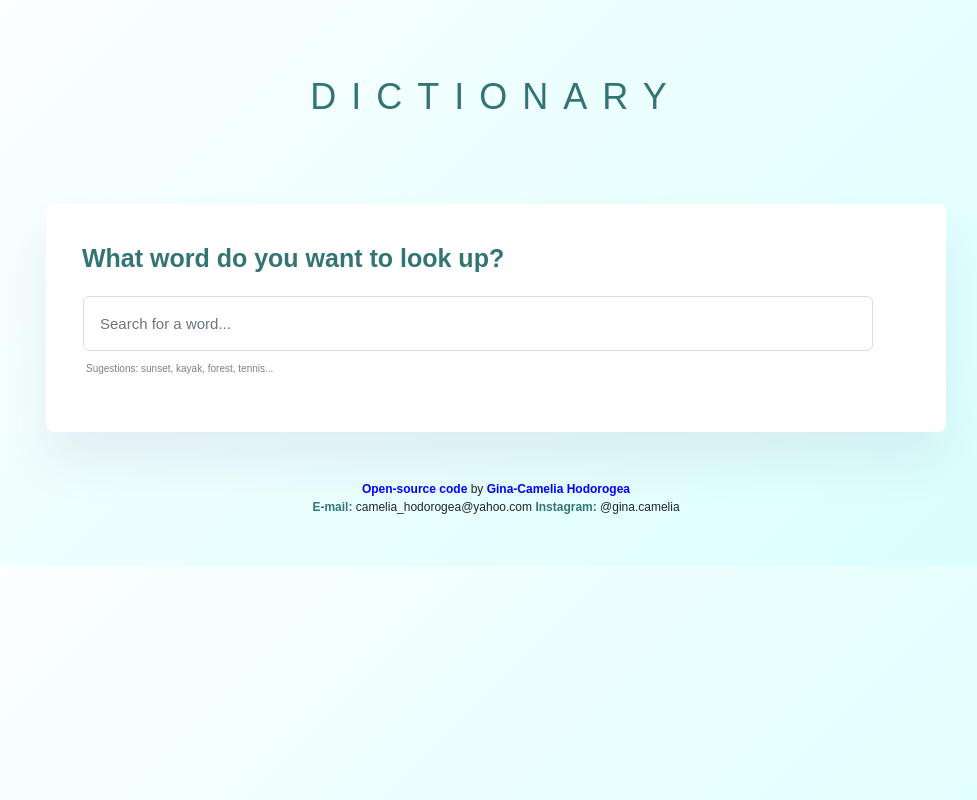
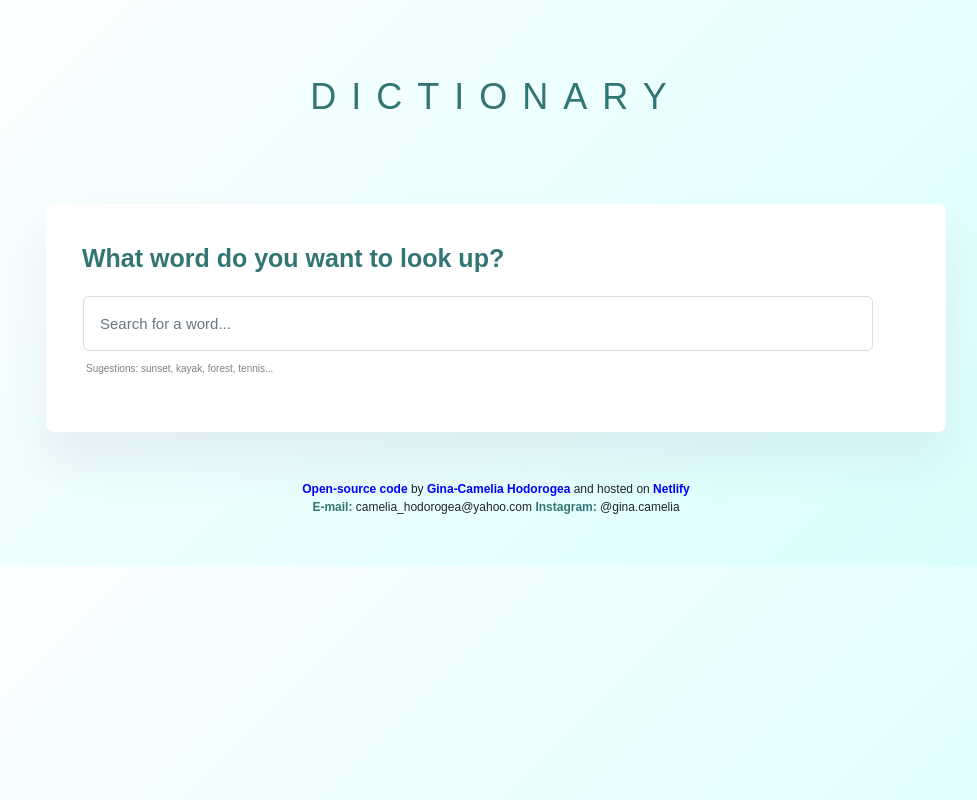
Before and after one commit to GinaCamelia/dictionary-project, a React (Create React App) app: page / in a window 1280 px wide. Shown: the whole page, without its empty margins (144-1121 px from the left). Built offline with nearby package versions, Linux system fonts and the light colour scheme; no server answers.

Commit message:
Updated where the app is hosted

```diff
--- a/src/Footer.js
+++ b/src/Footer.js
@@ -13,7 +13,7 @@ export default function Footer() {
               by <a href="https://laughing-kilby-b8cd7c.netlify.app"
               className="link"
               target="_blank"
-              rel="noreferrer">Gina-Camelia Hodorogea </a>
+              rel="noreferrer">Gina-Camelia Hodorogea </a> and hosted on <a href="https://leafy-granita-e5a9c7.netlify.app" target="_blank" rel="no referrer" className="link">Netlify</a>
             </div>
               <div className="contact-details">
                 <span className="email"><strong>E-mail:{" "}</strong></span>
```
